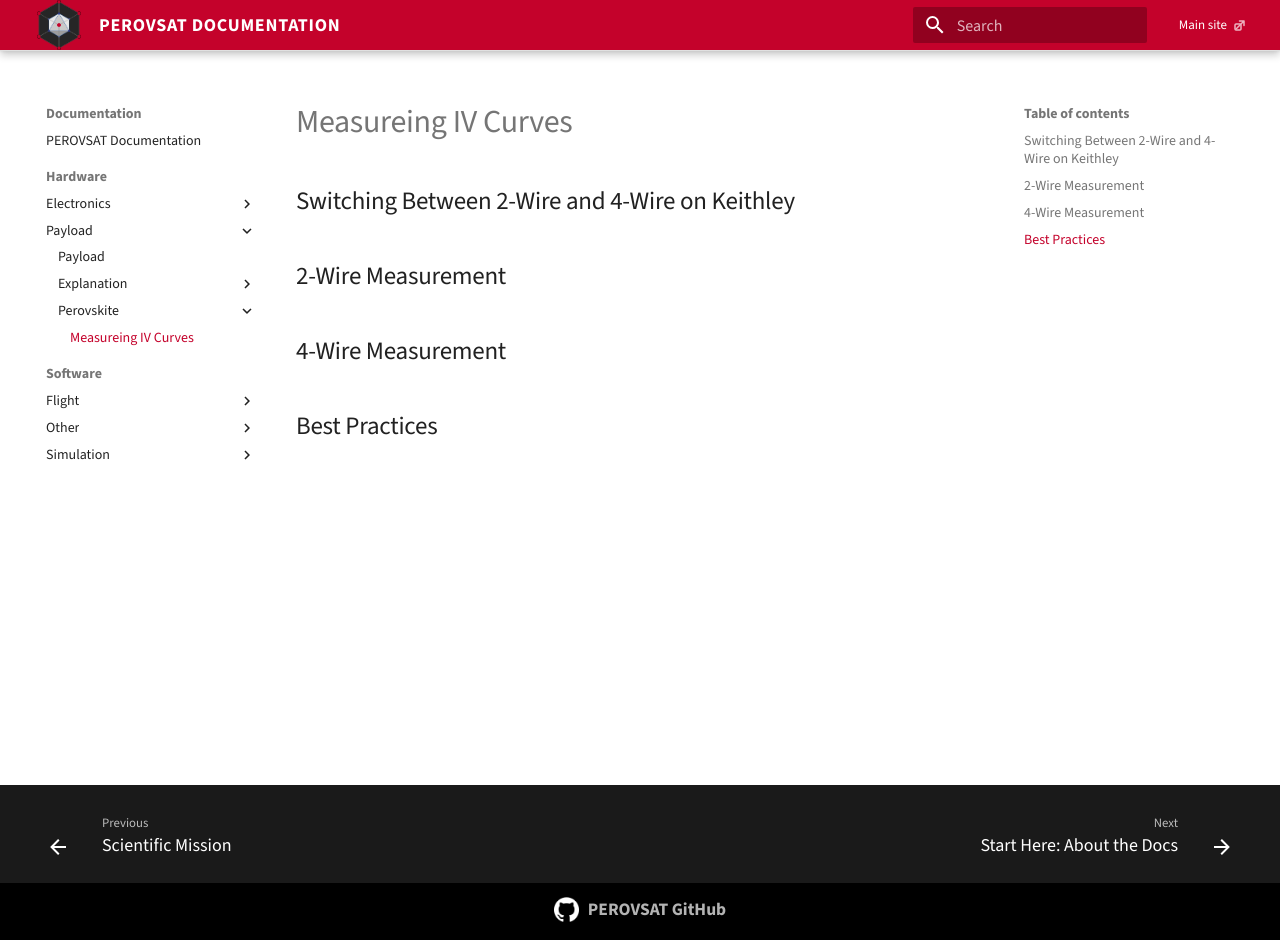
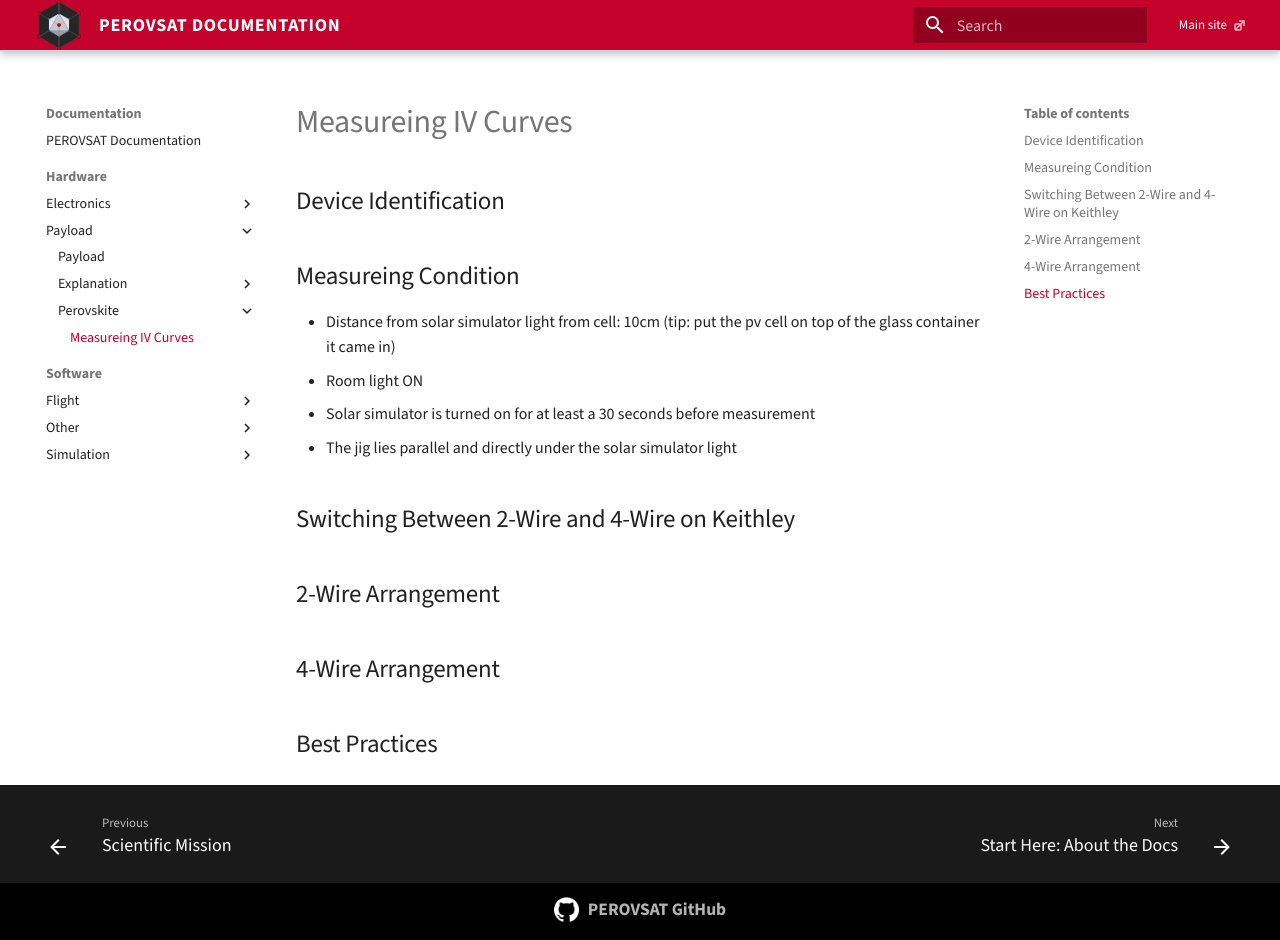
Before and after one commit to PEROVSAT/perovsat.github.io, an MkDocs documentation site: the page built from docs/content/hardware/payload/perovskite/IV curve sweeping.md, in a window 1280 px wide and 940 px high. Built offline with MkDocs 1.6.1 and Material for MkDocs 9.7.7, drawn with Linux system fonts in a browser that asks for light colours.

Commit message:
Update IV curve sweeping.md

```diff
--- a/docs/content/hardware/payload/perovskite/IV curve sweeping.md
+++ b/docs/content/hardware/payload/perovskite/IV curve sweeping.md
@@ -1,5 +1,14 @@
 # Measureing IV Curves
+## Device Identification
+
+## Measureing Condition
+- Distance from solar simulator light from cell: 10cm (tip: put the pv cell on top of the glass container it came in)
+- Room light ON
+- Solar simulator is turned on for at least a 30 seconds before measurement
+- The jig lies parallel and directly under the solar simulator light
+
+
 ## Switching Between 2-Wire and 4-Wire on Keithley
-## 2-Wire Measurement
-## 4-Wire Measurement
+## 2-Wire Arrangement
+## 4-Wire Arrangement
 ## Best Practices
```
